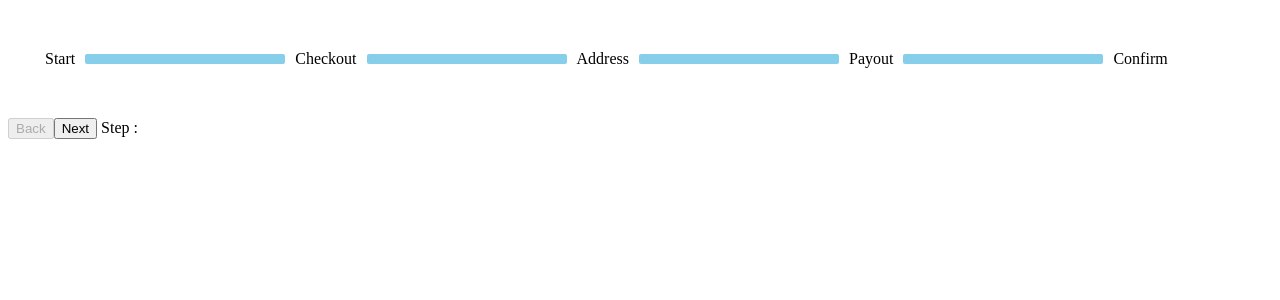
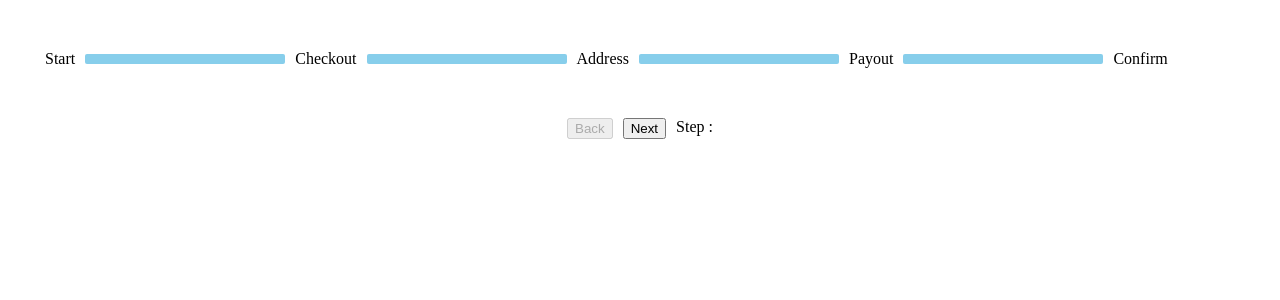
Before and after one commit to krishmk1009/Frontend_Practice_ReactJs, a React (Vite) app: page / in a window 1280 px wide. Shown: the top 300 px of the page. Built offline with nearby package versions, Linux system fonts and the light colour scheme.

Commit message:
progress bar changes

```diff
--- a/src/components/ProgressBar.jsx
+++ b/src/components/ProgressBar.jsx
@@ -31,10 +31,10 @@ const ProgressBar = () => {
                 ))}
             </div>
 
-            <div>
-                <button onClick={handleBack} disabled={isDisabledBack}>Back</button>
-                <button onClick={handleNext} disabled={isDisabledNext}>Next</button>
-                <span> Step : {obj.bar[currentIndex]}</span>
+            <div style={{display:"flex" , justifyContent:"center"}}>
+                <button style={{margin:"0 5px"}} onClick={handleBack} disabled={isDisabledBack}>Back</button>
+                <button style={{margin:"0 5px"}} onClick={handleNext} disabled={isDisabledNext}>Next</button>
+                <span style={{margin:"0 5px"}}> Step : {obj.bar[currentIndex]}</span>
             </div>
         </div>
     );
```
